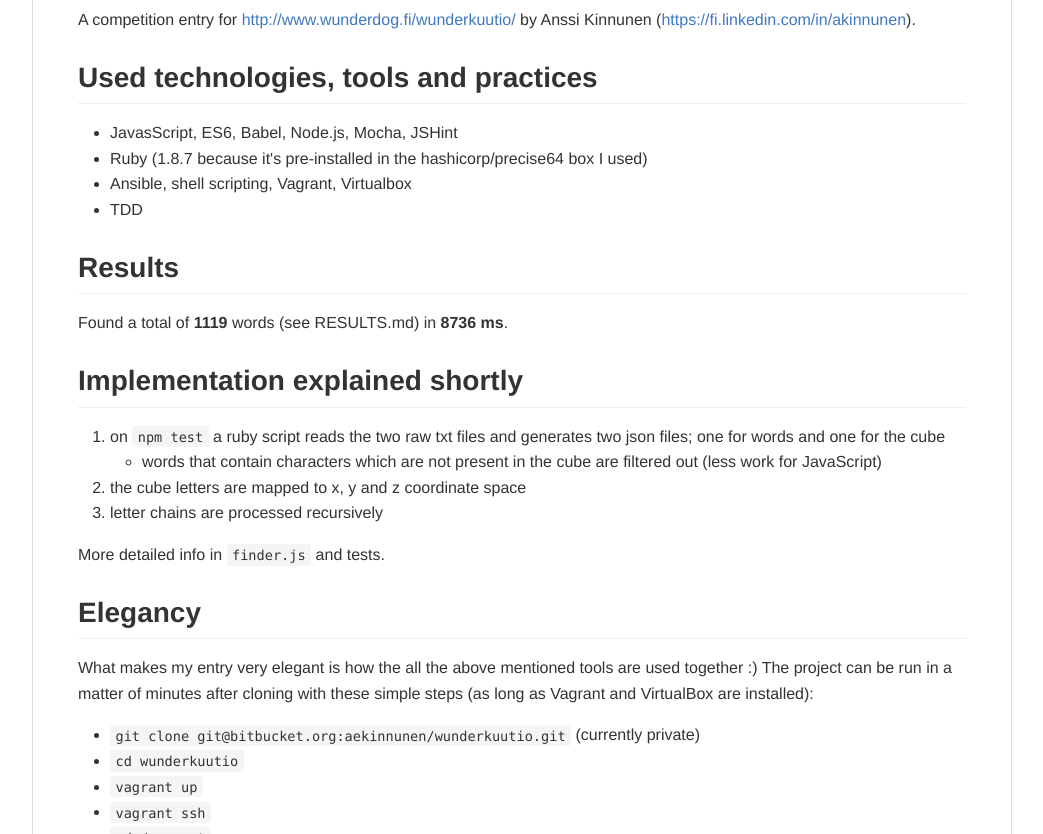
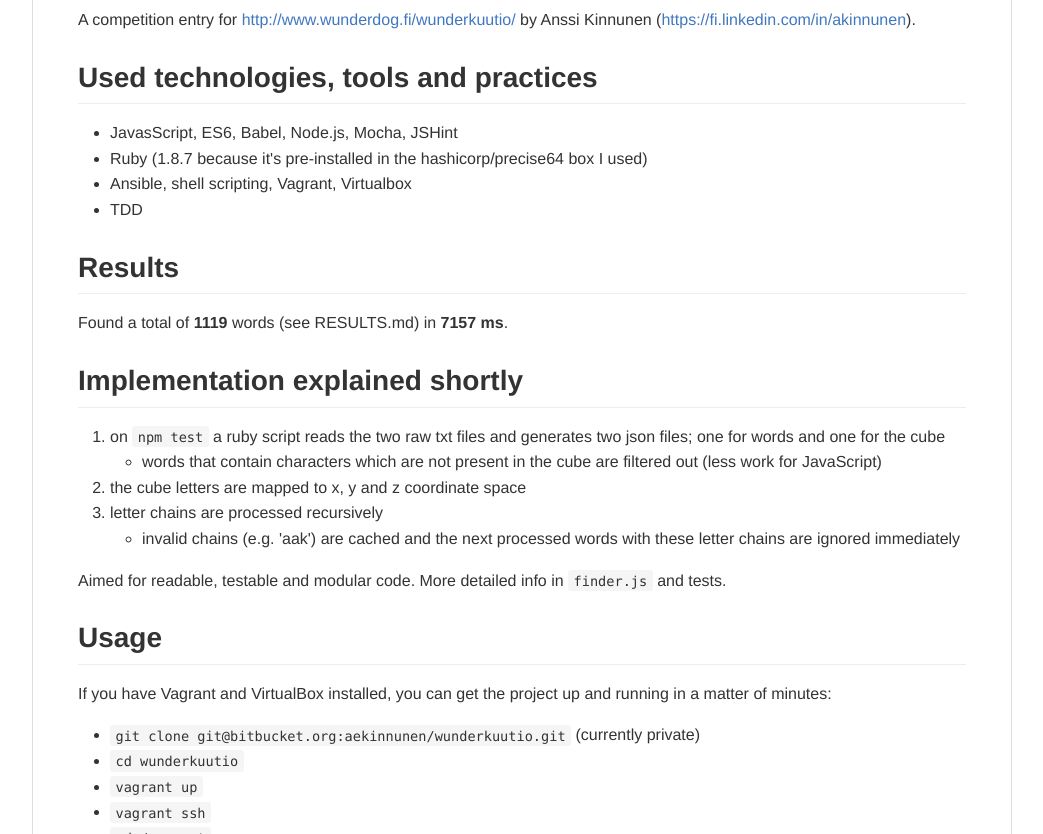
Before and after one commit to akinnunen/wunderkuutio, a website: page README.html in a window 1280 px wide. Shown: the part 118-952 px from the top of the page, without its empty margins (118-1161 px from the left). Drawn offline with Linux system fonts and the light colour scheme.

Commit message:
Formatting and readme improvements.

```diff
--- a/README.html
+++ b/README.html
@@ -739,7 +739,7 @@ pre {
 <h2>
 <a id="user-content-results" class="anchor" href="#results" aria-hidden="true"><span aria-hidden="true" class="octicon octicon-link"></span></a>Results</h2>
 
-<p>Found a total of <strong>1119</strong> words (see RESULTS.md) in <strong>8736 ms</strong>.</p>
+<p>Found a total of <strong>1119</strong> words (see RESULTS.md) in <strong>7157 ms</strong>.</p>
 
 <h2>
 <a id="user-content-implementation-explained-shortly" class="anchor" href="#implementation-explained-shortly" aria-hidden="true"><span aria-hidden="true" class="octicon octicon-link"></span></a>Implementation explained shortly</h2>
@@ -752,15 +752,20 @@ pre {
 </ul>
 </li>
 <li>the cube letters are mapped to x, y and z coordinate space</li>
-<li>letter chains are processed recursively</li>
+<li>letter chains are processed recursively
+
+<ul>
+<li>invalid chains (e.g. 'aak') are cached and the next processed words with these letter chains are ignored immediately</li>
+</ul>
+</li>
 </ol>
 
-<p>More detailed info in <code>finder.js</code> and tests.</p>
+<p>Aimed for readable, testable and modular code. More detailed info in <code>finder.js</code> and tests.</p>
 
 <h2>
-<a id="user-content-elegancy" class="anchor" href="#elegancy" aria-hidden="true"><span aria-hidden="true" class="octicon octicon-link"></span></a>Elegancy</h2>
+<a id="user-content-usage" class="anchor" href="#usage" aria-hidden="true"><span aria-hidden="true" class="octicon octicon-link"></span></a>Usage</h2>
 
-<p>What makes my entry very elegant is how the all the above mentioned tools are used together :) The project can be run in a matter of minutes after cloning with these simple steps (as long as Vagrant and VirtualBox are installed):</p>
+<p>If you have Vagrant and VirtualBox installed, you can get the project up and running in a matter of minutes:</p>
 
 <ul>
 <li>
@@ -769,6 +774,7 @@ pre {
 <li><code>vagrant up</code></li>
 <li><code>vagrant ssh</code></li>
 <li><code>cd /vagrant</code></li>
+<li><code>npm install</code></li>
 <li><code>npm test</code></li>
 </ul>
 
@@ -779,8 +785,6 @@ pre {
 <li><code>vagrant destroy</code></li>
 </ul>
 
-<p>And at this point your computer is clean again. Nothing had to be installed or removed \o/</p>
-
 <h2>
 <a id="user-content-contact-info" class="anchor" href="#contact-info" aria-hidden="true"><span aria-hidden="true" class="octicon octicon-link"></span></a>Contact info</h2>
 
--- a/src/contexts.js
+++ b/src/contexts.js
@@ -43,10 +43,10 @@ class Words {
 
   invalidateTraversedChains() {
 
-    var longesInvalidChain = this.traversedChains
+    var longestInvalidChain = this.traversedChains
       .reduce((a, b) => a.length > b.length ? a : b);
 
-    if (!this.invalidParts.includes(longesInvalidChain)) this.invalidParts.push(longesInvalidChain);
+    if (!this.invalidParts.includes(longestInvalidChain)) this.invalidParts.push(longestInvalidChain);
 
   }
 
--- a/src/finder.js
+++ b/src/finder.js
@@ -27,7 +27,7 @@ const isNextInChain = (ctx, chainCtx, letter) => {
 // all chains have been traversed. if the word is found before all chains have been traversed, some() returns
 // true immmediately and we'll move on to the next word. if the word cannot be found, some returns false and
 // the word is filtered out from the word list.
-export const isValidCharChain = (ctx, word) => {
+const isValidCharChain = (ctx, word) => {
 
   ctx.words.resetTraversedChains();
 
@@ -38,7 +38,6 @@ export const isValidCharChain = (ctx, word) => {
     return isNextInChain(ctx, chainCtx, letter);
 
   });
-
 
   if (!valid) ctx.words.invalidateTraversedChains();
 
```
Also changed, not shown: README.md.
